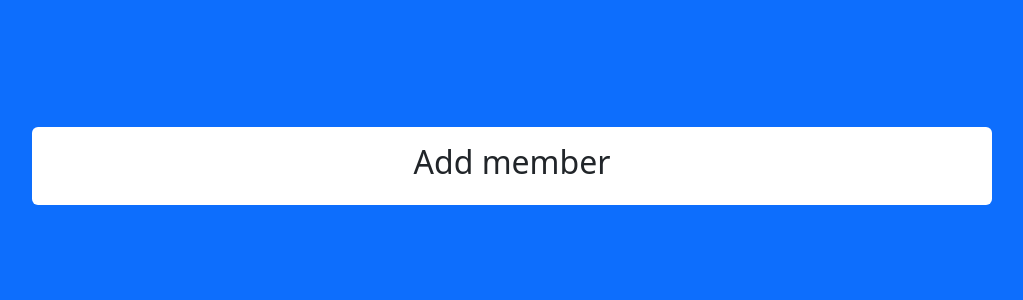
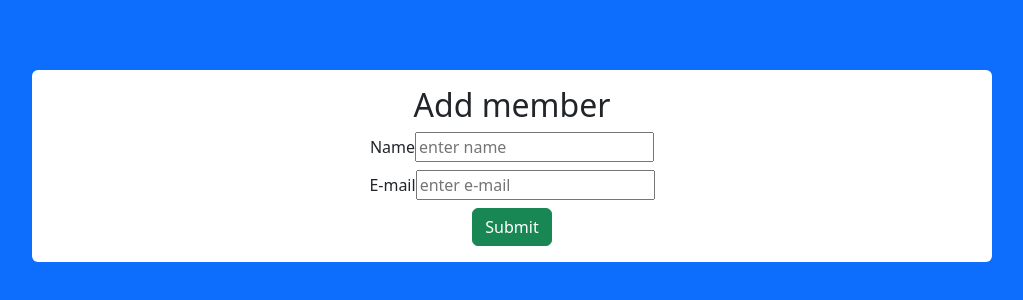
Before and after one commit to tracet2t/forms_team_trial, a React (Create React App) app in the folder frontend/: page /create in a window 1280 px wide. Shown: the part 234-534 px from the top of the page, without its empty margins (128-1151 px from the left). Built offline with nearby package versions, Linux system fonts and the light colour scheme.

Commit message:
add email

```diff
--- a/frontend/src/Create.js
+++ b/frontend/src/Create.js
@@ -2,24 +2,32 @@ import React from 'react'
 
 function Create() {
   return (
-    <div>
+
          <div className='d-flex vh-100 bg-primary justify-content-center align-items-center'>
             <div className='w-75 bg-white rounded p-3'>
                 <form>
                     <h2>Add member </h2>
-                <div className = 'mb-20'>
+                <div className = 'mb-2'>
+                    <label htmlFor="">Name</label>
+                    <input type ="text" placeholder='enter name' className='form'/>
+                </div>
+                <div className = 'mb-2'>
+                <label htmlFor="">E-mail</label>
+                    <input type ="text" placeholder='enter e-mail' className='form'/>
+                </div>
+                <button className = 'btn btn-success'>Submit</button>
 
 
-                </div>
 
 
                 </form>
 
 
                 </div>
-        </div>
+
     </div>
   )
 }
 
+
 export default Create;
```
